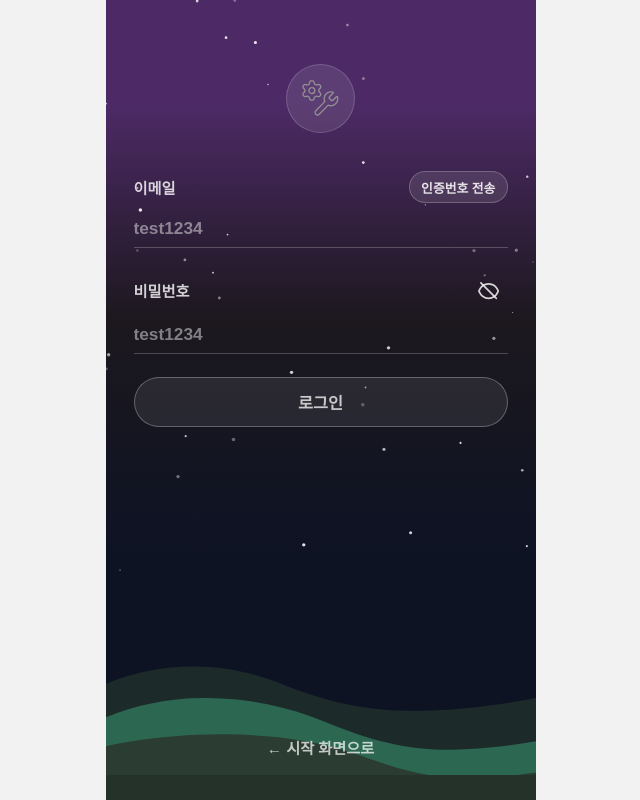
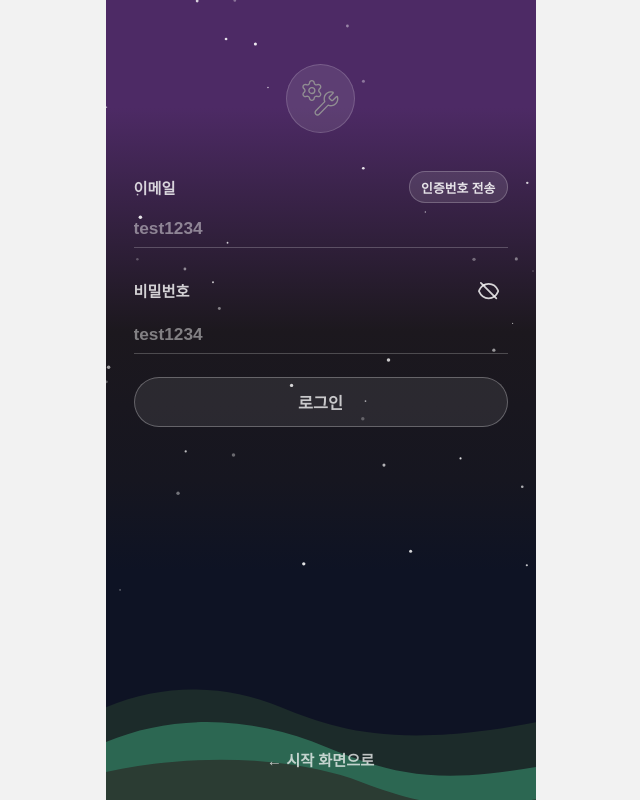
Before and after one commit to iyeojae/HCP-FE, a React (Create React App) app in the folder hcp/: page /admin/login in a window 1280 px wide. Shown: the whole page, without its empty margins (312-952 px from the left). Built offline with nearby package versions, Linux system fonts and the light colour scheme; no server answers.

Commit message:
로그인 폼 수정

```diff
--- a/hcp/src/pages/auth/AdminLoginPage.jsx
+++ b/hcp/src/pages/auth/AdminLoginPage.jsx
@@ -1,4 +1,4 @@
-import React, { useMemo, useState } from "react";
+import React, { useEffect, useMemo, useRef, useState } from "react";
 import { useNavigate } from "react-router-dom";
 import "../../styles/auth/AdminLoginPage.css";
 
@@ -45,9 +45,82 @@ function EyeIcon({ open }) {
 export default function AdminLoginPage() {
   const navigate = useNavigate();
 
+  // ✅ AppShell 느낌 그대로: 별 캔버스
+  const canvasRef = useRef(null);
+
+  useEffect(() => {
+    const canvas = canvasRef.current;
+    if (!canvas) return;
+
+    const ctx = canvas.getContext("2d", { alpha: true });
+    if (!ctx) return;
+
+    const mulberry32 = (seed) => () => {
+      let t = (seed += 0x6d2b79f5);
+      t = Math.imul(t ^ (t >>> 15), t | 1);
+      t ^= t + Math.imul(t ^ (t >>> 7), t | 61);
+      return ((t ^ (t >>> 14)) >>> 0) / 4294967296;
+    };
+
+    const draw = () => {
+      const parent = canvas.parentElement;
+      if (!parent) return;
+
+      const cssW = parent.clientWidth;
+      const cssH = parent.clientHeight;
+
+      const dpr = window.devicePixelRatio || 1;
+      canvas.width = Math.floor(cssW * dpr);
+      canvas.height = Math.floor(cssH * dpr);
+      canvas.style.width = `${cssW}px`;
+      canvas.style.height = `${cssH}px`;
+
+      ctx.setTransform(dpr, 0, 0, dpr, 0, 0);
+      ctx.clearRect(0, 0, cssW, cssH);
+
+      // AppShell과 동일 컨셉: 상단 위주로 별
+      const starAreaH = cssH * 0.72;
+      const density = 1 / 9000;
+      const count = Math.max(40, Math.floor(cssW * starAreaH * density));
+
+      const r = mulberry32(12345);
+
+      for (let i = 0; i < count; i++) {
+        const x = r() * cssW;
+        const y = r() * starAreaH;
+
+        const radius = 0.6 + r() * 1.2;
+        const alpha = 0.25 + r() * 0.65;
+
+        ctx.beginPath();
+        ctx.fillStyle = `rgba(255,255,255,${alpha})`;
+        ctx.arc(x, y, radius, 0, Math.PI * 2);
+        ctx.fill();
+
+        if (r() > 0.985) {
+          ctx.beginPath();
+          ctx.fillStyle = `rgba(255,255,255,0.95)`;
+          ctx.arc(x, y, radius * 1.8, 0, Math.PI * 2);
+          ctx.fill();
+        }
+      }
+    };
+
+    draw();
+
+    const ro = new ResizeObserver(() => draw());
+    if (canvas.parentElement) ro.observe(canvas.parentElement);
+
+    window.addEventListener("orientationchange", draw);
+
+    return () => {
+      ro.disconnect();
+      window.removeEventListener("orientationchange", draw);
+    };
+  }, []);
+
   const [loginId, setLoginId] = useState("");
   const [password, setPassword] = useState("");
-
   const [showPw, setShowPw] = useState(false);
   const [submitting, setSubmitting] = useState(false);
   const [errorMsg, setErrorMsg] = useState("");
@@ -107,7 +180,35 @@ export default function AdminLoginPage() {
 
   return (
     <div className="admin-login-page">
-      {/* ✅ 상단 아이콘(요청대로 크기 업 / admin.svg) */}
+      {/* ✅ 별 */}
+      <canvas ref={canvasRef} className="admin-login-stars" aria-hidden="true" />
+
+      {/* ✅ 산 (AppShell과 동일) */}
+      <div className="admin-login-mountains" aria-hidden="true">
+        <svg
+          className="admin-login-mountains__svg"
+          viewBox="0 0 430 932"
+          preserveAspectRatio="none"
+        >
+          <path
+            d="M0,690 C60,640 120,645 175,690 C230,735 290,775 430,720 L430,932 L0,932 Z"
+            fill="#1C2B2A"
+          />
+          <path
+            d="M0,760 C70,700 150,710 220,770 C285,825 330,845 430,810 L430,932 L0,932 Z"
+            fill="#2E6B55"
+            opacity="0.95"
+          />
+          <path
+            d="M0,820 C90,780 190,790 255,840 C315,885 350,900 430,875 L430,932 L0,932 Z"
+            fill="#2B3C33"
+          />
+          <path d="M0,880 L430,880 L430,932 L0,932 Z" fill="#243229" />
+        </svg>
+      </div>
+
+      {/* ✅ 실제 콘텐츠 레이어 */}
+      <div className="admin-login-content">
         <div className="admin-login-topIcons" aria-hidden="true">
           <div className="admin-login-topIcons__dot">
             <img src={AdminIcon} alt="" aria-hidden="true" />
@@ -190,5 +291,6 @@ export default function AdminLoginPage() {
           ← 시작 화면으로
         </button>
       </div>
+    </div>
   );
 }
--- a/hcp/src/pages/clubs/ClubsPage.jsx
+++ b/hcp/src/pages/clubs/ClubsPage.jsx
@@ -1,5 +1,6 @@
+// src/pages/clubs/ClubsPage.jsx
 import React, { useMemo /*, useEffect, useState */ } from "react";
-import { useSearchParams } from "react-router-dom";
+import { useSearchParams, Link } from "react-router-dom";
 import "../../styles/clubs/ClubsPage.css";
 import LogoImg from "../../assets/logo2.svg";
 
@@ -240,7 +241,9 @@ export default function ClubsPage() {
 
     return dummyAllClubs.filter((c) => {
       const okStatus = effectiveStatus ? c.status === effectiveStatus : true;
-      const okKeyword = hasKeyword ? c.name.toLowerCase().includes(kwLower) : true;
+      const okKeyword = hasKeyword
+        ? c.name.toLowerCase().includes(kwLower)
+        : true;
       return okStatus && okKeyword;
     });
   }, [dummyAllClubs, effectiveStatus, q]);
@@ -276,7 +279,14 @@ export default function ClubsPage() {
     <div className="clubs-page">
       {/* ✅ 상단 표시: 유저 → 서비스 로고로 통일 */}
       <section className="clubs-user" aria-label="서비스 정보">
-        <img className="clubs-user__avatar" src={LogoImg} alt="HCP 로고" />
+        {/* ✅ 로고 클릭 시 시작 화면으로 이동 */}
+        <Link
+          to="/"
+          className="clubs-user__avatarLink"
+          aria-label="시작 화면으로 이동"
+        >
+          <img className="clubs-user__avatar" src={LogoImg} alt="HCP 로고" />
+        </Link>
 
         <div className="clubs-user__meta">
           <div className="clubs-user__dept clubs-user__dept--brand">
@@ -306,7 +316,10 @@ export default function ClubsPage() {
                           loading="lazy"
                         />
                       ) : (
-                        <div className="club-card__placeholder" aria-label="대표사진 없음">
+                        <div
+                          className="club-card__placeholder"
+                          aria-label="대표사진 없음"
+                        >
                           사진을 준비중입니다.
                         </div>
                       )}
--- a/hcp/src/styles/auth/AdminLoginPage.css
+++ b/hcp/src/styles/auth/AdminLoginPage.css
@@ -1,17 +1,64 @@
 .admin-login-page {
+  min-height: 100vh;
+  min-height: 100dvh;
+  position: relative;
+  overflow: hidden;
+
+  background: linear-gradient(
+    180deg,
+    #4D2A65 13%,
+    #1C181E 40%,
+    #161620 58%,
+    #0E1324 69%
+  );
+}
+
+/* ✅ 별 */
+.admin-login-stars {
+  position: absolute;
+  inset: 0;
+  width: 100%;
   height: 100%;
+  pointer-events: none;
+  z-index: 0;
+}
+
+/* ✅ 산 */
+.admin-login-mountains {
+  position: absolute;
+  left: 0;
+  right: 0;
+  bottom: 0;
+  height: 56%;
+  pointer-events: none;
+  z-index: 1;
+}
+
+.admin-login-mountains__svg {
+  width: 100%;
+  height: 100%;
+  display: block;
+}
+
+/* ✅ 콘텐츠는 제일 위 */
+.admin-login-content {
+  position: relative;
+  z-index: 2;
+
+  min-height: 100vh;
+  min-height: 103.5dvh;
+
   display: flex;
   flex-direction: column;
   align-items: center;
-  min-height: 0;
 
   padding-top: calc(env(safe-area-inset-top) + clamp(2.2rem, 10vh, 4rem));
   padding-left: clamp(1.25rem, 6vw, 1.75rem);
   padding-right: clamp(1.25rem, 6vw, 1.75rem);
-  padding-bottom: calc(env(safe-area-inset-bottom) + clamp(1.3rem, 5vh, 2rem));
+  padding-bottom: env(safe-area-inset-bottom);
 }
 
-/* 상단 아이콘 */
+/* 상단 아이콘 영역 */
 .admin-login-topIcons {
   width: 100%;
   display: flex;
@@ -20,6 +67,7 @@
   opacity: 0.95;
 }
 
+/* ✅ 요청대로 아이콘 크기 업 */
 .admin-login-topIcons__dot {
   width: clamp(3.4rem, 13vw, 4.3rem);
   height: clamp(3.4rem, 13vw, 4.3rem);
@@ -66,7 +114,7 @@
   color: rgba(255, 255, 255, 0.80);
 }
 
-/* 오른쪽 작은 버튼 */
+/* 오른쪽 작은 버튼(인증번호 전송) */
 .admin-field__ghostBtn {
   appearance: none;
   border: 0.0625rem solid rgba(255, 255, 255, 0.22);
@@ -85,7 +133,7 @@
   transform: scale(0.985);
 }
 
-/* 눈 버튼(SVG) */
+/* ✅ 눈 버튼(SVG) */
 .admin-field__eyeBtn {
   appearance: none;
   border: none;
@@ -170,6 +218,7 @@
 /* 아래 뒤로가기 */
 .admin-login-back {
   margin-top: auto;
+  margin-bottom: 3rem;
   appearance: none;
   border: none;
   background: transparent;
```
Lines whose indentation alone changed are shown as unchanged.
